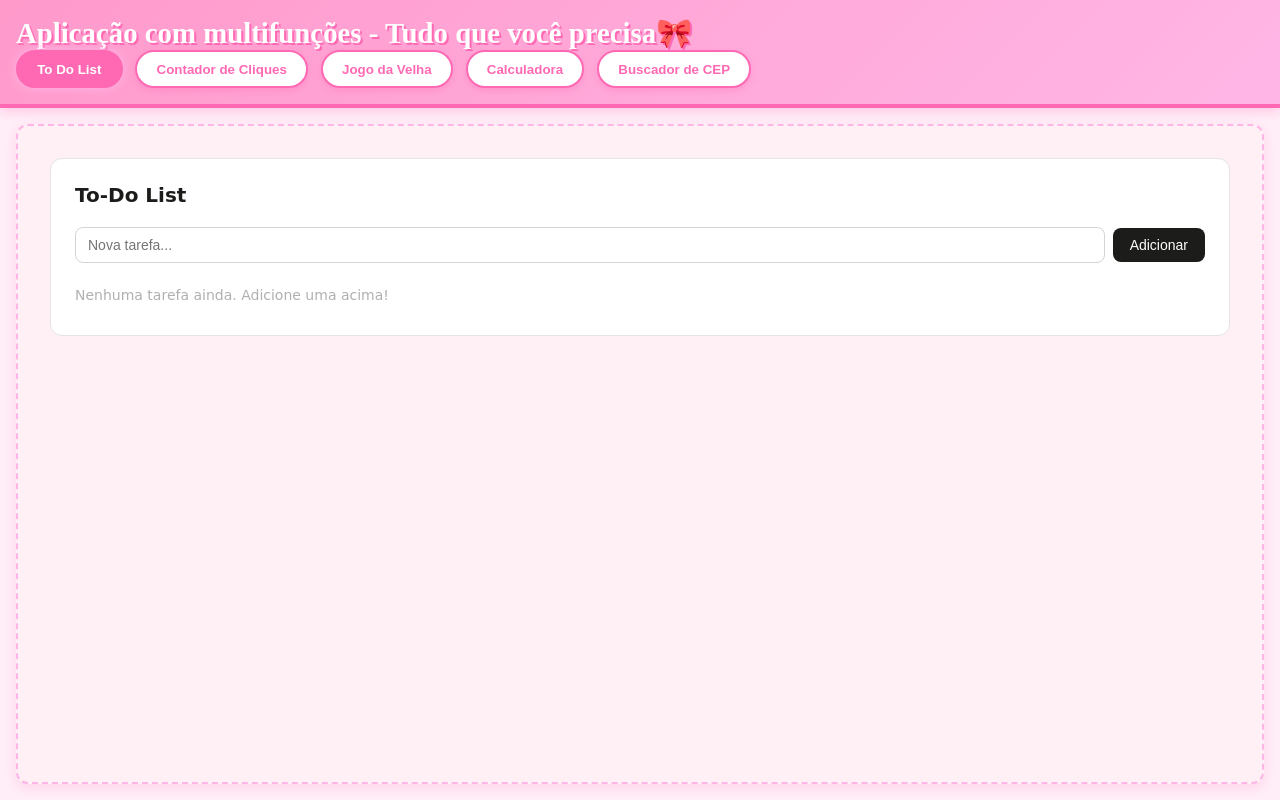
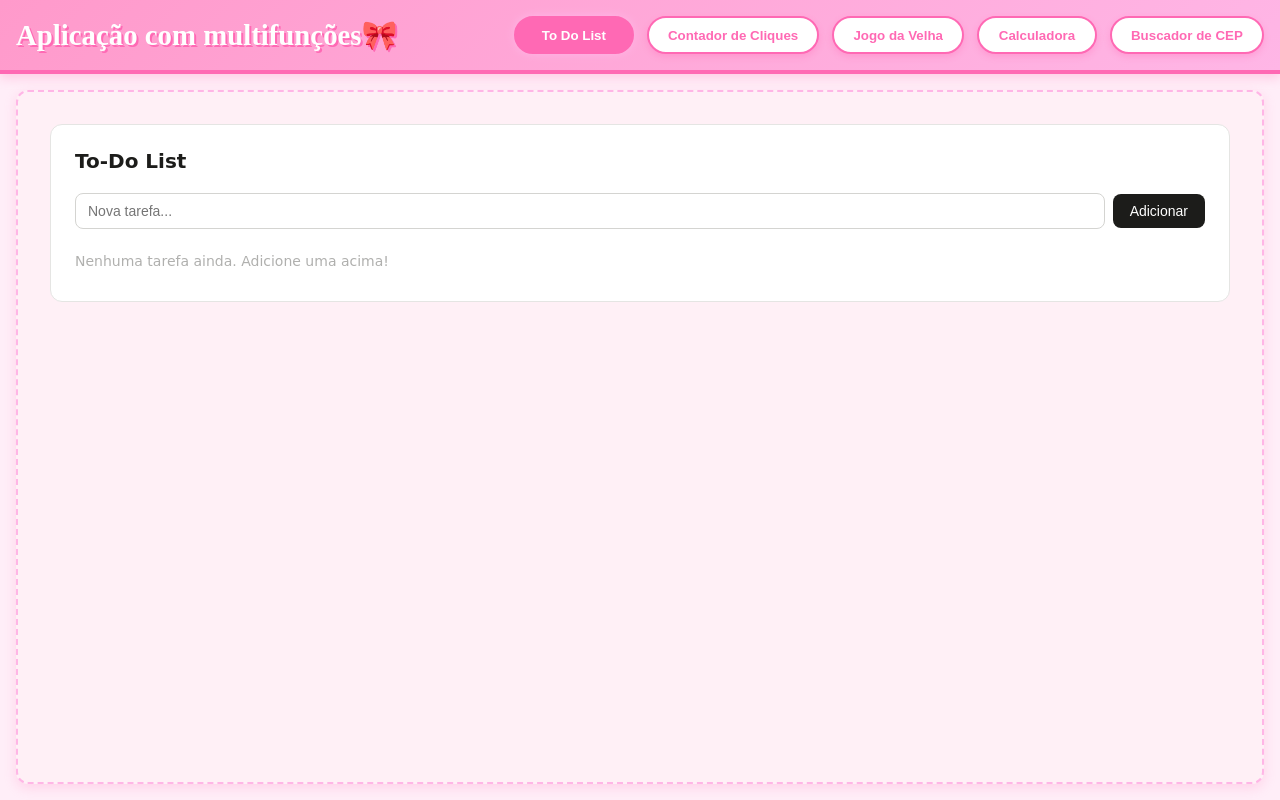
Before and after one commit to gabriela-lissa/react-multitools-application, a React (Create React App) app: page / in a window 1280 px wide. Built offline with nearby package versions, Linux system fonts and the light colour scheme.

Commit message:
Fix - botões mudando de posição

```diff
--- a/src/App.css
+++ b/src/App.css
@@ -56,6 +56,7 @@ body {
   transition: all 0.3s ease;
   font-weight: bold;
   box-shadow: 0 3px 6px rgba(255, 105, 180, 0.3);
+  min-width: 120px;
 }
 
 .nav-btn:hover {
@@ -81,7 +82,7 @@ body {
   border: 2px dashed #ffb6e6;
 }
 
-/* ── Card base ── */
+
 .card {
   background: #ffffff;
   border: 1px solid #e5e5e3;
--- a/src/App.js
+++ b/src/App.js
@@ -23,7 +23,7 @@ function App() {
     <div className="app">
       <header className="header">
         <div className="header-inner">
-          <span className="app-title">Aplicação com multifunções - Tudo que você precisa🎀</span>
+          <span className="app-title">Aplicação com multifunções🎀</span>
           <nav className="nav">
             {abas.map((aba) => (
               <button
```
